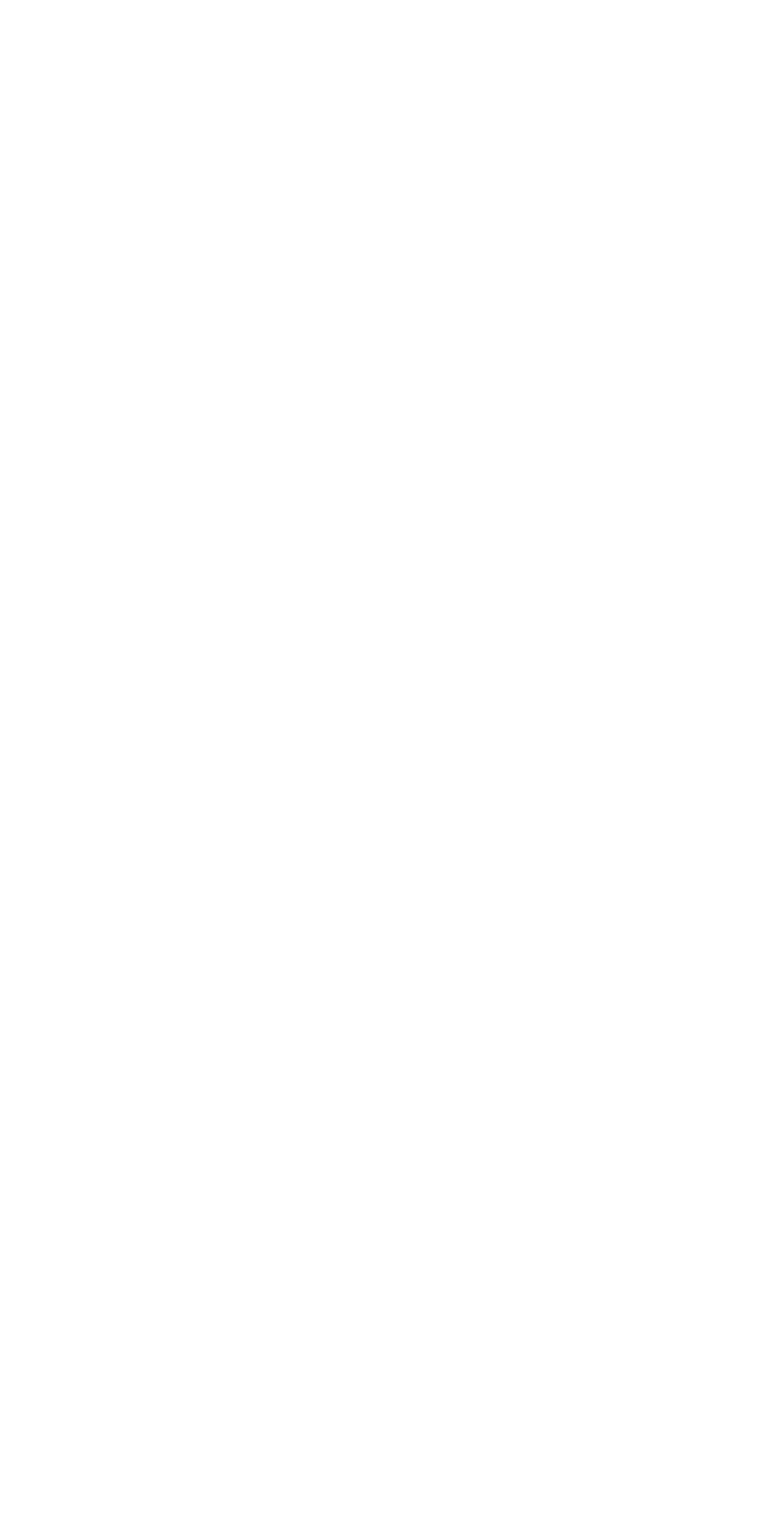
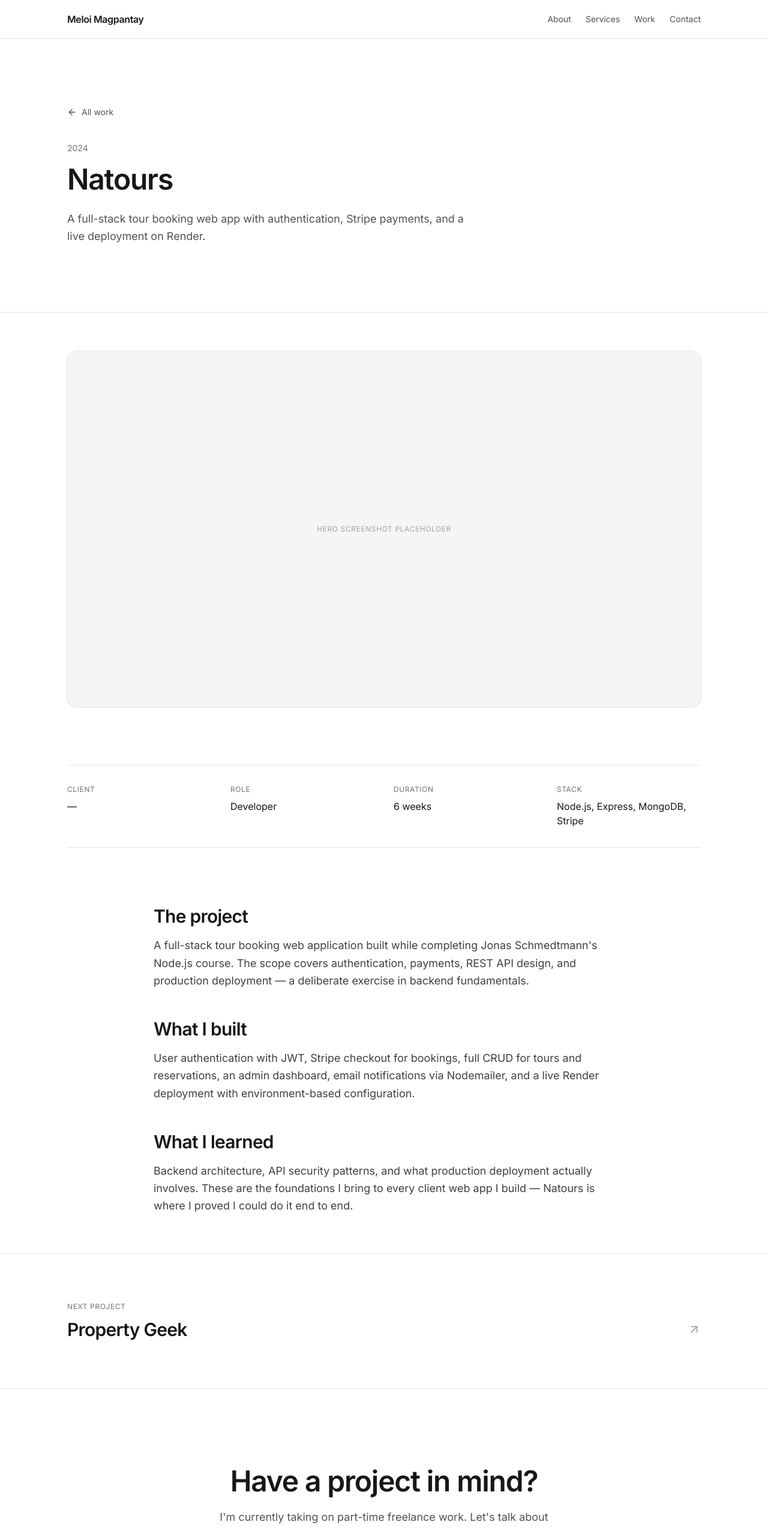
Before and after one commit to meloiTheGymRatDeveloper/AwesomePortfolio, a Next.js app in the folder Documents/Meloi/Claude/portfolio-site/: page /work/natours in a window 1280 px wide. Before the commit this address had no page. Shown: the top 2547 px of the page at 60% size. Before the commit the page ends 800 px from the top, so only its background shows below. Built offline with nearby package versions, Linux system fonts and the light colour scheme.

Commit message:
feat: update all content — real projects, PHP pricing, gym bio

```diff
--- a/Documents/Meloi/Claude/portfolio-site/content/about.ts
+++ b/Documents/Meloi/Claude/portfolio-site/content/about.ts
@@ -1,10 +1,10 @@
 export const bio = {
   short:
-    "I'm Meloi — a web developer based in the Philippines, building modern websites and web apps for small businesses and startups.",
+    "I'm Meloi — a web developer based in the Philippines, building modern websites for real estate agents and small businesses who are serious about their online presence.",
   long: [
-    "I've been writing code for a few years, focused on the web stack: Next.js, React, Node.js, Express, and MongoDB. I take on part-time freelance projects alongside my main work, which lets me pick clients and problems I actually care about.",
-    "My approach is simple: understand the problem, design the smallest thing that solves it, ship it, then iterate. I care about fast load times, clean code, and clear communication — and I don't disappear between updates.",
-    "When I'm not coding, I'm usually [hobby/interest placeholder — swap this for something personal].",
+    "I'm Meloi — a web developer based in the Philippines. I build fast, modern websites for real estate agents and small businesses who need a professional online presence without the corporate runaround. My clients are people who care deeply about their business and want a developer who does too.",
+    "My approach is simple: understand the problem first, design the smallest thing that solves it, then ship it. I share preview links early and often, communicate through every step, and don't disappear after launch. Every project includes 30 days of post-launch support — no extra charge.",
+    "When I'm not coding, I'm at the gym. Consistency is how I approach both — show up, do the work, get better. It's the same discipline I bring to every project.",
   ],
 };
 
--- a/Documents/Meloi/Claude/portfolio-site/content/projects.ts
+++ b/Documents/Meloi/Claude/portfolio-site/content/projects.ts
@@ -8,86 +8,61 @@ export type Project = {
   role?: string;
   duration?: string;
   liveUrl?: string;
-  /** Longer case study body. Each entry is a {heading, body} pair. */
+  projectType?: "client" | "practice";
   story?: { heading: string; body: string }[];
 };
 
 export const projects: Project[] = [
   {
-    slug: "project-one",
-    title: "Project One",
+    slug: "property-geek",
+    title: "Property Geek",
     summary:
-      "A short one-liner describing the project, the client, and the outcome you delivered.",
-    stack: ["Next.js", "Tailwind", "MongoDB"],
+      "A professional real estate website for a licensed PRC broker with partnerships at AyalaLand, Greenfield, and Rockwell.",
+    stack: ["Next.js 15", "TypeScript", "Tailwind CSS"],
     year: 2025,
-    client: "Client name",
+    client: "Jireh Mamaclay",
     role: "Design & Development",
     duration: "3 weeks",
     liveUrl: "",
+    projectType: "client",
     story: [
       {
         heading: "The problem",
-        body: "[Placeholder] Describe the client's situation before the project. What was broken, slow, or missing? Keep it to 2–4 sentences.",
+        body: "A licensed real estate broker with premium partnerships — AyalaLand, Greenfield, and Rockwell — had no professional web presence. Every client lead came through word-of-mouth with nothing to land on, no listings to browse, and no way to verify credibility online.",
       },
       {
         heading: "The approach",
-        body: "[Placeholder] Walk through how you scoped and built the solution. Focus on the interesting decisions and trade-offs.",
+        body: "I built a fast, SEO-optimised landing site with property listings, an about section showcasing her credentials, and a contact form. The design prioritised trust — clean layout, clear calls to action, and a structure that could scale into a full listing platform in Phase 2.",
       },
       {
         heading: "The result",
-        body: "[Placeholder] Close with the outcome — metrics if you have them, qualitative impact if not. What changed for the client?",
+        body: "A professional online presence that matches the quality of her developer partnerships. The site establishes credibility immediately and gives potential buyers a clear path to get in touch.",
       },
     ],
   },
   {
-    slug: "project-two",
-    title: "Project Two",
+    slug: "natours",
+    title: "Natours",
     summary:
-      "A short one-liner describing the project, the client, and the outcome you delivered.",
-    stack: ["React", "Node.js", "Express"],
-    year: 2025,
-    client: "Client name",
-    role: "Full-stack Development",
-    duration: "5 weeks",
+      "A full-stack tour booking web app with authentication, Stripe payments, and a live deployment on Render.",
+    stack: ["Node.js", "Express", "MongoDB", "Stripe"],
+    year: 2024,
+    role: "Developer",
+    duration: "6 weeks",
     liveUrl: "",
+    projectType: "practice",
     story: [
       {
-        heading: "The problem",
-        body: "[Placeholder] Describe the client's situation before the project.",
+        heading: "The project",
+        body: "A full-stack tour booking web application built while completing Jonas Schmedtmann's Node.js course. The scope covers authentication, payments, REST API design, and production deployment — a deliberate exercise in backend fundamentals.",
       },
       {
-        heading: "The approach",
-        body: "[Placeholder] Walk through how you scoped and built the solution.",
+        heading: "What I built",
+        body: "User authentication with JWT, Stripe checkout for bookings, full CRUD for tours and reservations, an admin dashboard, email notifications via Nodemailer, and a live Render deployment with environment-based configuration.",
       },
       {
-        heading: "The result",
-        body: "[Placeholder] Close with the outcome.",
-      },
-    ],
-  },
-  {
-    slug: "project-three",
-    title: "Project Three",
-    summary:
-      "A short one-liner describing the project, the client, and the outcome you delivered.",
-    stack: ["Next.js", "TypeScript", "Stripe"],
-    year: 2024,
-    client: "Client name",
-    role: "Full-stack Development",
-    duration: "4 weeks",
-    liveUrl: "",
-    story: [
-      {
-        heading: "The problem",
-        body: "[Placeholder] Describe the client's situation before the project.",
-      },
-      {
-        heading: "The approach",
-        body: "[Placeholder] Walk through how you scoped and built the solution.",
-      },
-      {
-        heading: "The result",
-        body: "[Placeholder] Close with the outcome.",
+        heading: "What I learned",
+        body: "Backend architecture, API security patterns, and what production deployment actually involves. These are the foundations I bring to every client web app I build — Natours is where I proved I could do it end to end.",
       },
     ],
   },
--- a/Documents/Meloi/Claude/portfolio-site/content/services.ts
+++ b/Documents/Meloi/Claude/portfolio-site/content/services.ts
@@ -12,21 +12,21 @@ export const services: Service[] = [
     title: "Landing Pages",
     description:
       "Single-page marketing sites built for conversion. Fast, mobile-first, SEO-ready.",
-    startingPrice: "From $400",
+    startingPrice: "From ₱22,000",
     Icon: Layers,
   },
   {
     title: "Full Websites",
     description:
-      "5–10 page sites with CMS, blog, and contact forms. Perfect for small businesses and studios.",
-    startingPrice: "From $1,200",
+      "5–10 page sites with CMS, blog, and contact forms. Perfect for small businesses and real estate agents.",
+    startingPrice: "From ₱65,000",
     Icon: Globe,
   },
   {
     title: "Web Applications",
     description:
       "Custom dashboards, internal tools, and MVPs built with Next.js, Node.js, and MongoDB.",
-    startingPrice: "From $2,500",
+    startingPrice: "From ₱135,000",
     Icon: Terminal,
   },
 ];
--- a/Documents/Meloi/Claude/portfolio-site/content/site.ts
+++ b/Documents/Meloi/Claude/portfolio-site/content/site.ts
@@ -1,23 +1,18 @@
-/**
- * Central site configuration.
- * Edit values here to update metadata, contact info, and social links
- * across the entire site.
- */
 export const siteConfig = {
   name: "Meloi Magpantay",
   shortName: "Meloi",
   role: "Freelance Web Developer",
-  title: "Meloi Magpantay — Freelance Web Developer",
+  title: "Meloi The Gym Rat Dev — Freelance Web Developer",
   description:
-    "Freelance web developer building fast, modern websites and web apps with Next.js, React, Node.js, and MongoDB.",
-  url: "https://meloi.dev", // TODO: replace with your actual domain on Day 7
-  email: "hello@meloi.dev", // TODO: replace with your real forwarding address
+    "Freelance web developer building fast, modern websites for real estate agents and small businesses in the Philippines.",
+  url: "https://meloi.dev",
+  email: "meloi.m.magpantay@gmail.com",
   location: "Philippines",
   available: true,
   socials: {
     github: "https://github.com/meloi",
     linkedin: "https://www.linkedin.com/in/meloi",
-    twitter: "", // optional, leave empty to hide
+    twitter: "",
   },
 } as const;
 
```
